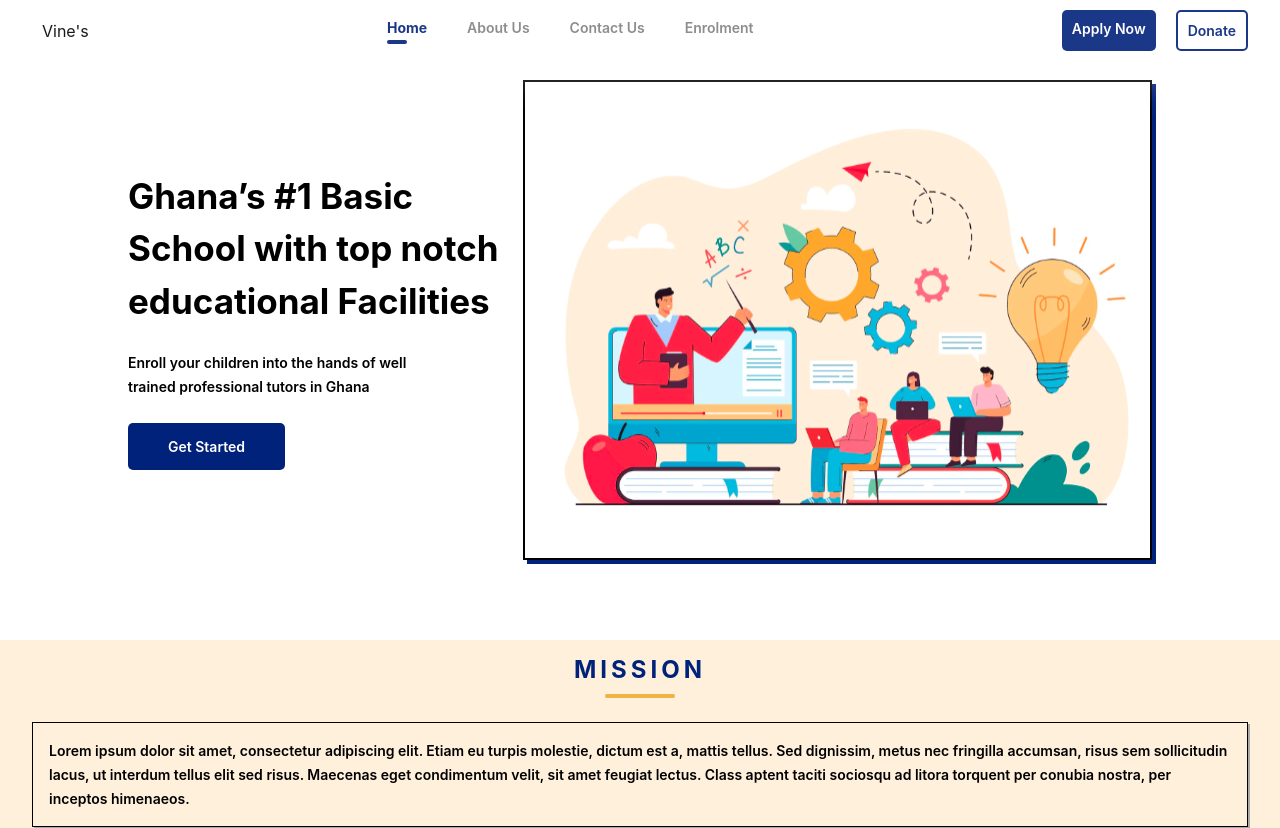
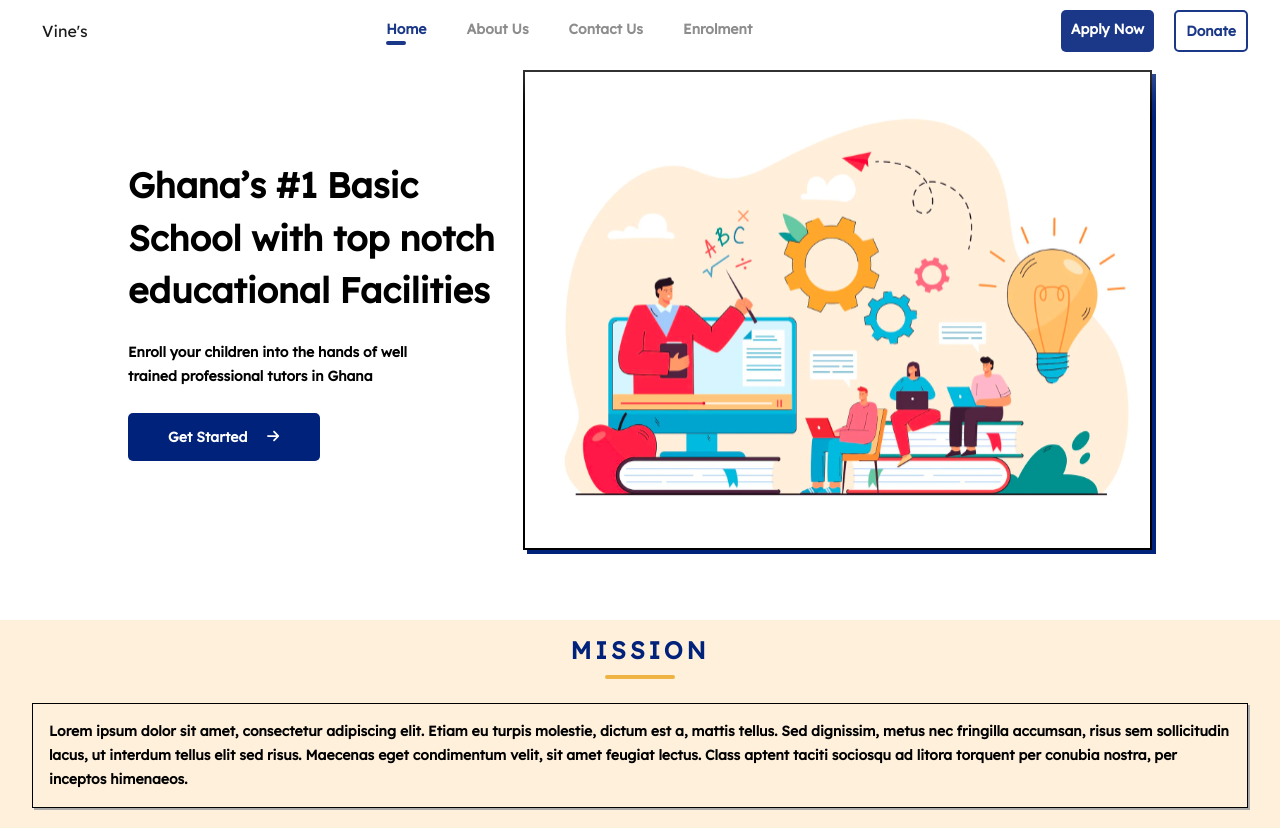
Before and after one commit to Reu-Amissah/Vine-Frontend, a React (Create React App) app in the folder vine-app/: page / in a window 1280 px wide. Shown: the top 828 px of the page. Built offline with nearby package versions, Linux system fonts and the light colour scheme.

Commit message:
add arrow icon and some button component fix

```diff
--- a/vine-app/package.json
+++ b/vine-app/package.json
@@ -3,12 +3,15 @@
   "version": "0.1.0",
   "private": true,
   "dependencies": {
+    "@fortawesome/fontawesome-svg-core": "^6.3.0",
+    "@fortawesome/free-solid-svg-icons": "^6.3.0",
     "@testing-library/jest-dom": "^5.16.5",
     "@testing-library/react": "^13.4.0",
     "@testing-library/user-event": "^13.5.0",
+    "babel-plugin-macros": "^3.1.0",
     "react": "^18.2.0",
     "react-dom": "^18.2.0",
-    "react-scripts": "5.0.1",
+    "react-scripts": "^5.0.1",
     "web-vitals": "^2.1.4"
   },
   "scripts": {
--- a/vine-app/public/index.html
+++ b/vine-app/public/index.html
@@ -24,6 +24,12 @@
       work correctly both with client-side routing and a non-root public URL.
       Learn how to configure a non-root public URL by running `npm run build`.
     -->
+    <link rel="preconnect" href="https://fonts.googleapis.com" />
+    <link rel="preconnect" href="https://fonts.gstatic.com" crossorigin />
+    <link
+      href="https://fonts.googleapis.com/css2?family=Lexend+Deca&family=Oswald&display=swap"
+      rel="stylesheet"
+    />
     <title>Vine's Care</title>
   </head>
   <body>
--- a/vine-app/src/App.js
+++ b/vine-app/src/App.js
@@ -1,20 +1,17 @@
-import logo from './logo.svg';
-import './App.css';
-import LandingPage from './components/Landing Page/LandingPage';
-
+import logo from "./logo.svg";
+import "./App.css";
+import LandingPage from "./components/Landing Page/LandingPage";
 
 function App() {
-
-  const header =
+  const header = (
     <div>
-      <h1>
-        Hello Reujoy!
-      </h1>
+      <h1>Hello Reujoy!</h1>
     </div>
+  );
   const user = {
-    firstname: 'Ekow',
-    lastname: 'Amissah'
-  }
+    firstname: "Ekow",
+    lastname: "Amissah",
+  };
 
   return (
     // <div className="App">
@@ -34,8 +31,7 @@ function App() {
     //   </header>
     // </div>
 
-    <LandingPage>
-    </LandingPage>
+    <LandingPage></LandingPage>
     // <div className='container'>
     //   {header}
     //   {user.firstname + ' ' + user.lastname}
--- a/vine-app/src/components/Buttons/Button.css
+++ b/vine-app/src/components/Buttons/Button.css
@@ -31,3 +31,7 @@
   font-size: 14px;
   width: fit-content;
 }
+
+.icon-display {
+  display: none;
+}
--- a/vine-app/src/components/Buttons/Button.js
+++ b/vine-app/src/components/Buttons/Button.js
@@ -1,8 +1,19 @@
 import React from "react";
 import "./Button.css";
+import { FontAwesomeIcon } from "@fortawesome/react-fontawesome";
+import { faArrowRight } from "@fortawesome/free-solid-svg-icons";
 
-const Button = ({ title, cName }) => {
-  return <div className={cName}>{title}</div>;
+const Button = ({ title, cName, iconName }) => {
+  return (
+    <div className={cName}>
+      {title}
+      <FontAwesomeIcon
+        icon={faArrowRight}
+        className={iconName}
+        style={{ marginLeft: "20px" }}
+      />
+    </div>
+  );
 };
 
 export default Button;
--- a/vine-app/src/components/Landing Page/LandingPage.css
+++ b/vine-app/src/components/Landing Page/LandingPage.css
@@ -1,3 +1,7 @@
+* {
+  font-family: "Lexend Deca", sans-serif;
+}
+
 header {
   position: fixed;
   top: 0;
@@ -11,5 +15,5 @@ header {
 }
 
 section {
-  margin-top: 80px;
+  margin-top: 70px;
 }
--- a/vine-app/src/components/Navbar/Navbar.js
+++ b/vine-app/src/components/Navbar/Navbar.js
@@ -27,8 +27,16 @@ const Navbar = () => {
           </li>
         </ul>
         <div className="buttons">
-          <Button title={"Apply Now"} cName={"primary-button"}></Button>
-          <Button title={"Donate"} cName={"secondary-button"}></Button>
+          <Button
+            title={"Apply Now"}
+            cName={"primary-button"}
+            iconName={"icon-display"}
+          ></Button>
+          <Button
+            title={"Donate"}
+            cName={"secondary-button"}
+            iconName={"icon-display"}
+          ></Button>
         </div>
       </div>
     </nav>
--- a/vine-app/src/components/Welcome/Welcome.css
+++ b/vine-app/src/components/Welcome/Welcome.css
@@ -1,7 +1,3 @@
-.welcome-container {
-  margin-bottom: 20px;
-}
-
 .welcome-img {
   width: 100%;
   height: 55vh;
```
Also changed, not shown: 1 other file (tests, documents, lock files or other folders).
